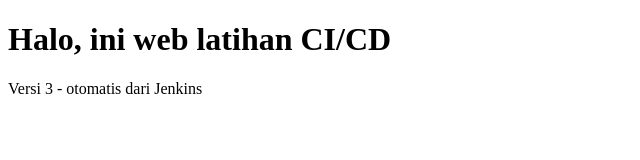
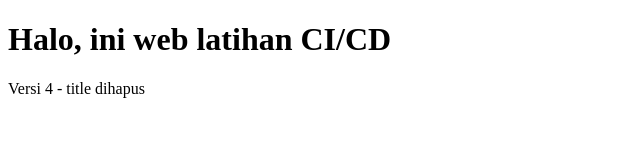
Before and after one commit to danurwijayanto/latihan-cicd, a plain HTML site: page public/index.html in a window 1280 px wide. Shown: the full height of the page, 0-640 px from the left. Drawn offline with Linux system fonts and the light colour scheme.

Commit message:
Versi 4 - title dihapus

```diff
--- a/public/index.html
+++ b/public/index.html
@@ -1,10 +1,9 @@
 <!DOCTYPE html>
 <html>
 <head>
-  <title>Latihan CI/CD</title>
 </head>
 <body>
   <h1>Halo, ini web latihan CI/CD</h1>
-  <p>Versi 3 - otomatis dari Jenkins</p>
+  <p>Versi 4 - title dihapus</p>
 </body>
 </html>
```
